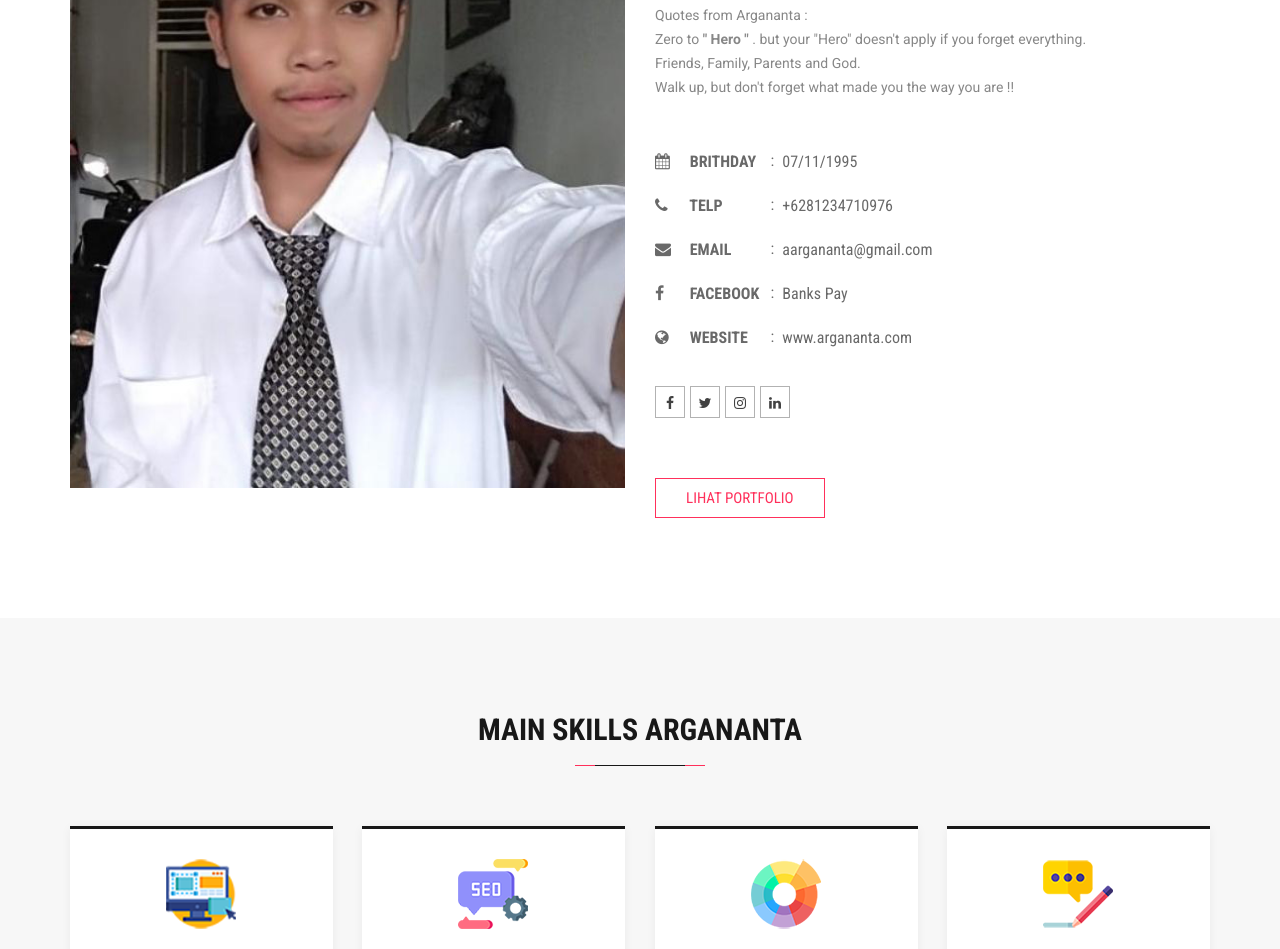
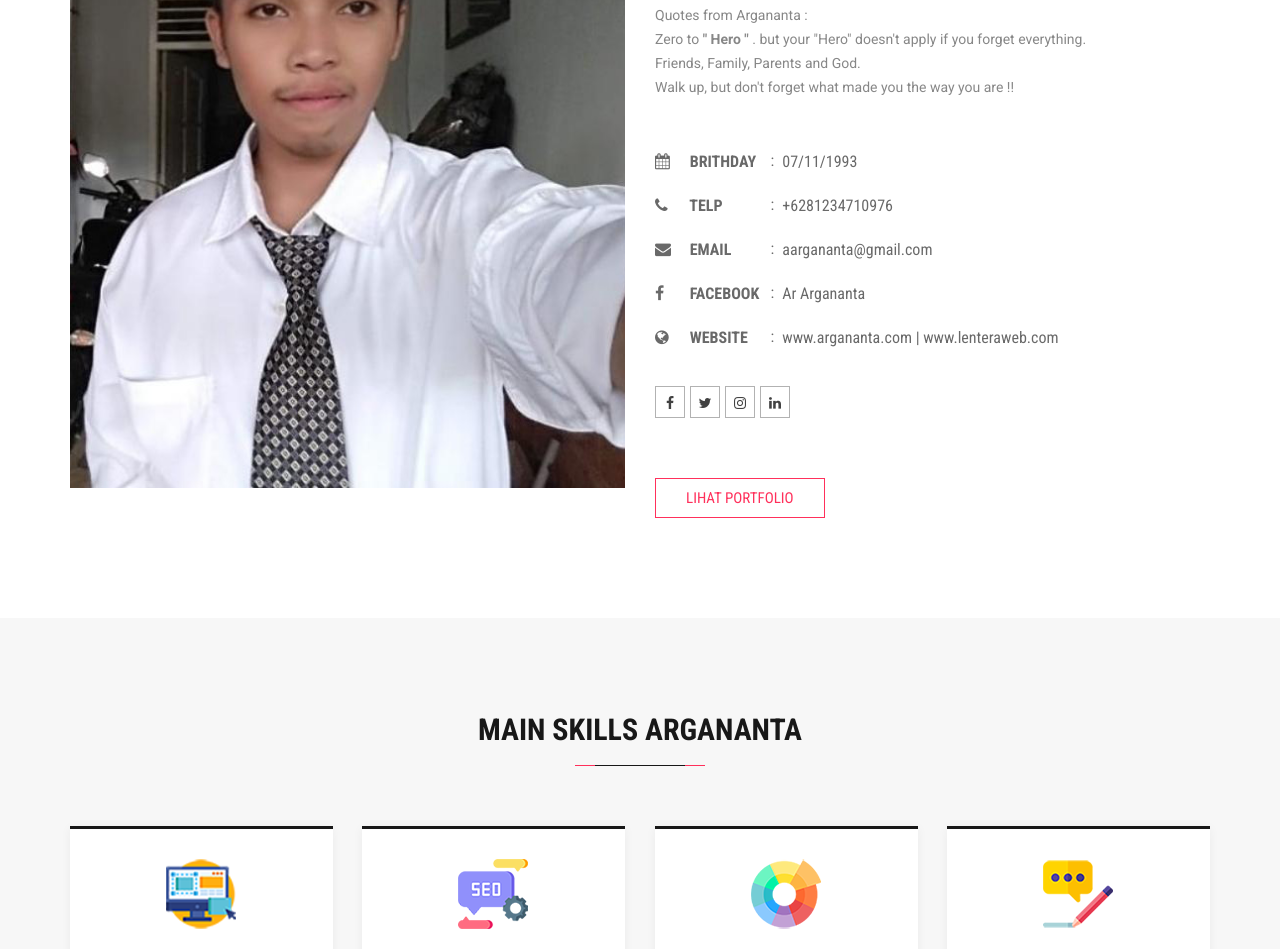
Before and after one commit to lenteraweb/arvin.github.io, a plain HTML site: page index.html in a window 1280 px wide. Shown: the part 1207-2156 px from the top of the page. Drawn offline with Linux system fonts and the light colour scheme; files whose address does not match are found by name.

Commit message:
Update index.html

```diff
--- a/index.html
+++ b/index.html
@@ -128,7 +128,7 @@
 Di sini kamu bisa mengenal lebih dekat tentang Argananta dan hasil karya yang di buatnya. Untuk lebih detailnya, simak sampai bawah ya</div>
 
                                     <div class="action">
-                                        <a href="https://wa.me/6281234710976?text=Hallo%20Mas%20Arga%20%2C%20Saya%20Ingin%20Konsultasi%20dan%20Order%20Layanan%20Arga_nanta" class="btn btn-default">Hubungi</a>
+                                        <a href="https://wa.me/6281234710976?text=Hallo%20Mas%20Arga%20Saya%20Ingin%20Konsultasi%20seputar%20website%20dan%20digital%20marketing" class="btn btn-default">Hubungi</a>
                                         <a href="#services" data-trigger="scroll" class="btn btn-white">Skill</a>
                                     </div>
                                 </div>
@@ -182,7 +182,7 @@ Friends, Family, Parents and God. <br> Walk up, but don't forget what made you t
                                                 <i class="fa fa-calendar"></i>
                                                 <span>Brithday</span>
                                             </th>
-                                            <td>07/11/1995</td>
+                                            <td>07/11/1993</td>
                                         </tr>
                                         <tr>
                                             <th>
@@ -203,14 +203,14 @@ Friends, Family, Parents and God. <br> Walk up, but don't forget what made you t
                                                 <i class="fa fa-facebook"></i>
                                                 <span>Facebook</span>
                                             </th>
-                                            <td>Banks Pay</td>
+                                            <td>Ar Argananta</td>
                                         </tr>
                                         <tr>
                                             <th>
                                                 <i class="fa fa-globe"></i>
                                                 <span>Website</span>
                                             </th>
-                                            <td><a href="https://argananta.github.io/arvin.github.io/" class="btn-link">www.argananta.com</a></td>
+                                            <td><a href="https://argananta.github.io/arvin.github.io/" class="btn-link">www.argananta.com</a> | <a href="https://lenteraweb.com" class="btn-link">www.lenteraweb.com</a> </td>
                                         </tr>
                                     </tbody>
                                 </table>
@@ -617,7 +617,7 @@ Friends, Family, Parents and God. <br> Walk up, but don't forget what made you t
                     </div>
 
                     <div class="action pt--20">
-                        <a href="https://wa.me/6281234710976?text=Hallo%20Mas%20Arga%20Saya%20Ingin%20Konsultasi%20dan%20Order%20Layanan%20Argananta" class="btn btn-default">Hubungi Sekarang</a>
+                        <a href="https://wa.me/6281234710976?text=Hallo%20Mas%20Arga%20Saya%20Ingin%20Konsultasi%20seputar%20website%20dan%20Layanan%20digital%20marketing" class="btn btn-default">Hubungi Sekarang</a>
                     </div>
 
                     <div class="action pt--20">
```
